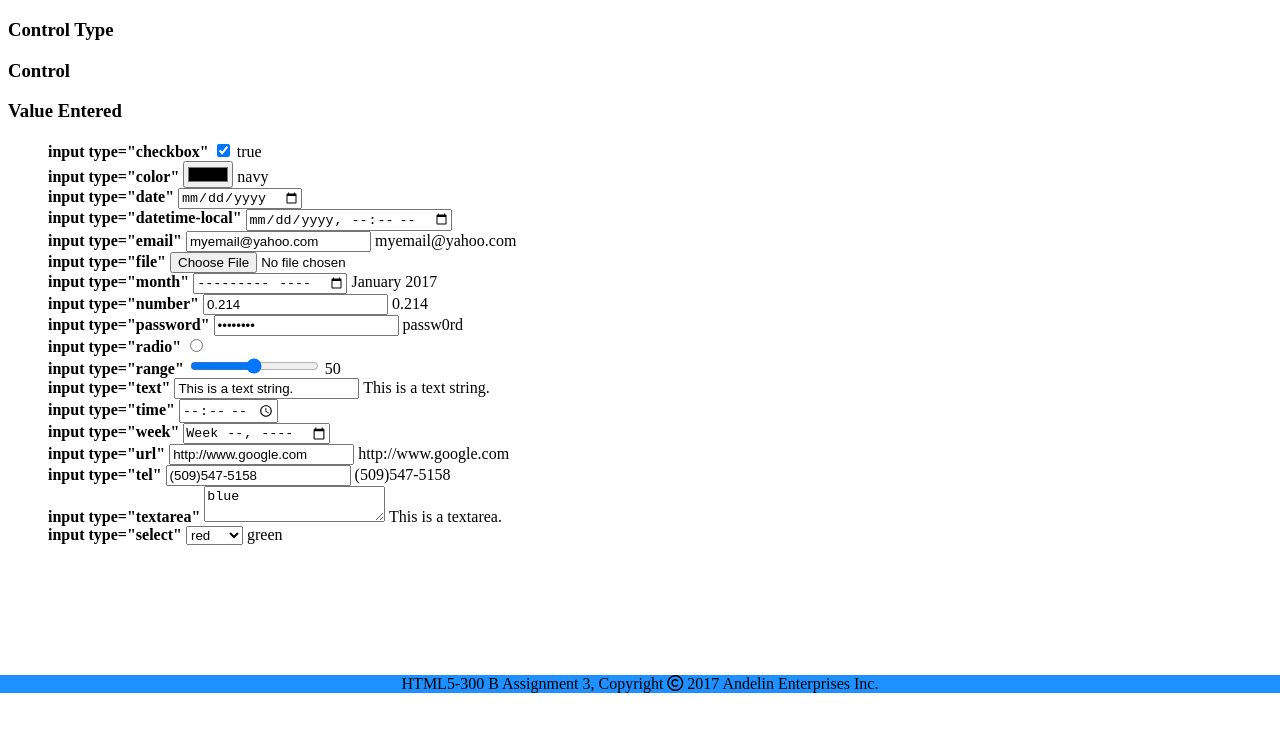
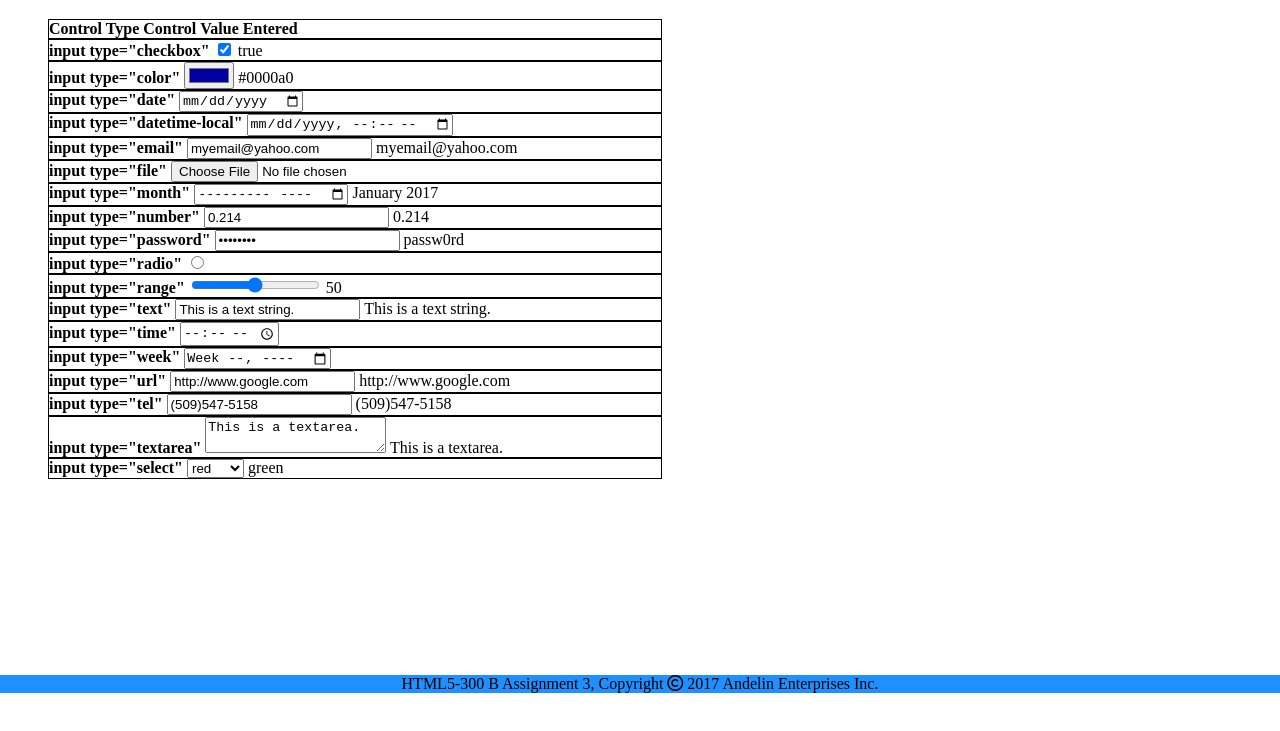
Before and after one commit to gandelin/inputs, a plain HTML site: page index.html in a window 1280 px wide. Shown: the part 61-792 px from the top of the page. Drawn offline with Linux system fonts and the light colour scheme.

Commit message:
bug fixes

```diff
--- a/index.html
+++ b/index.html
@@ -13,10 +13,12 @@
     </header>
 
     <article>
-      <h3>Control Type</h3>
-      <h3>Control</h3>
-      <h3>Value Entered</h3>
       <ul id="inputList">
+        <li>
+          <label>Control Type</label>
+          <label>Control</label>
+          <label>Value Entered</label>
+        </li>
         <li>
           <label>input type="checkbox"</label>
           <input type="checkbox">
@@ -25,7 +27,7 @@
         <li>
           <label>input type="color"</label>
           <input type="color">
-          <span>navy</span>
+          <span>#0000a0</span>
         </li>
         <li>
           <label>input type="date"</label>
--- a/js/inputs.js
+++ b/js/inputs.js
@@ -2,8 +2,9 @@ var allInputs = $(':input');
 allInputs.each(function(inp) {
   var inType = ($(this).attr('type'));
   if (inType == undefined) {
-    console.log($(this).attr('name'))
-    $(this).val('blue');
+    inType = ($(this).attr('name'))
+    var value = getValueEntered($(this));
+    $(this).val(value);
     setValueEntered($(this));
   }
   else {
--- a/styles/stylesheet.css
+++ b/styles/stylesheet.css
@@ -28,4 +28,6 @@ article {
 
 li {
   list-style: none;
+  border: 1px solid black;
+  width: 50%;
 }
```
